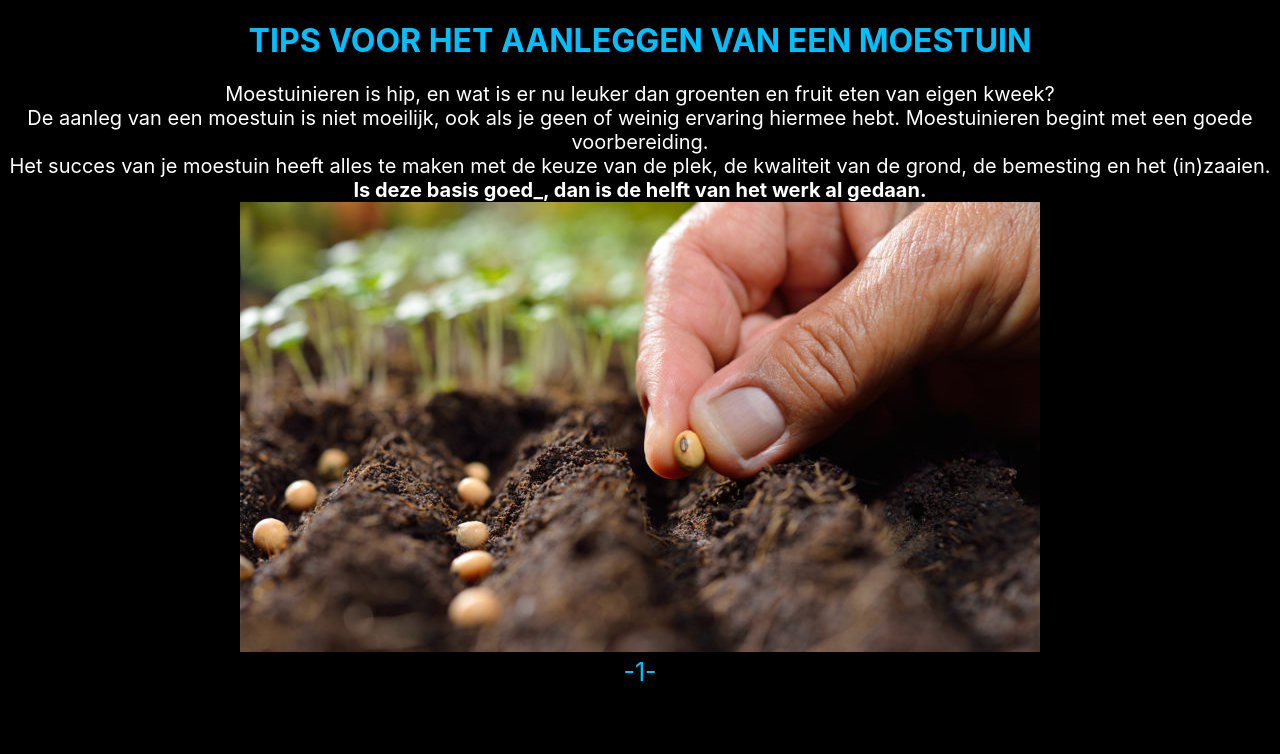
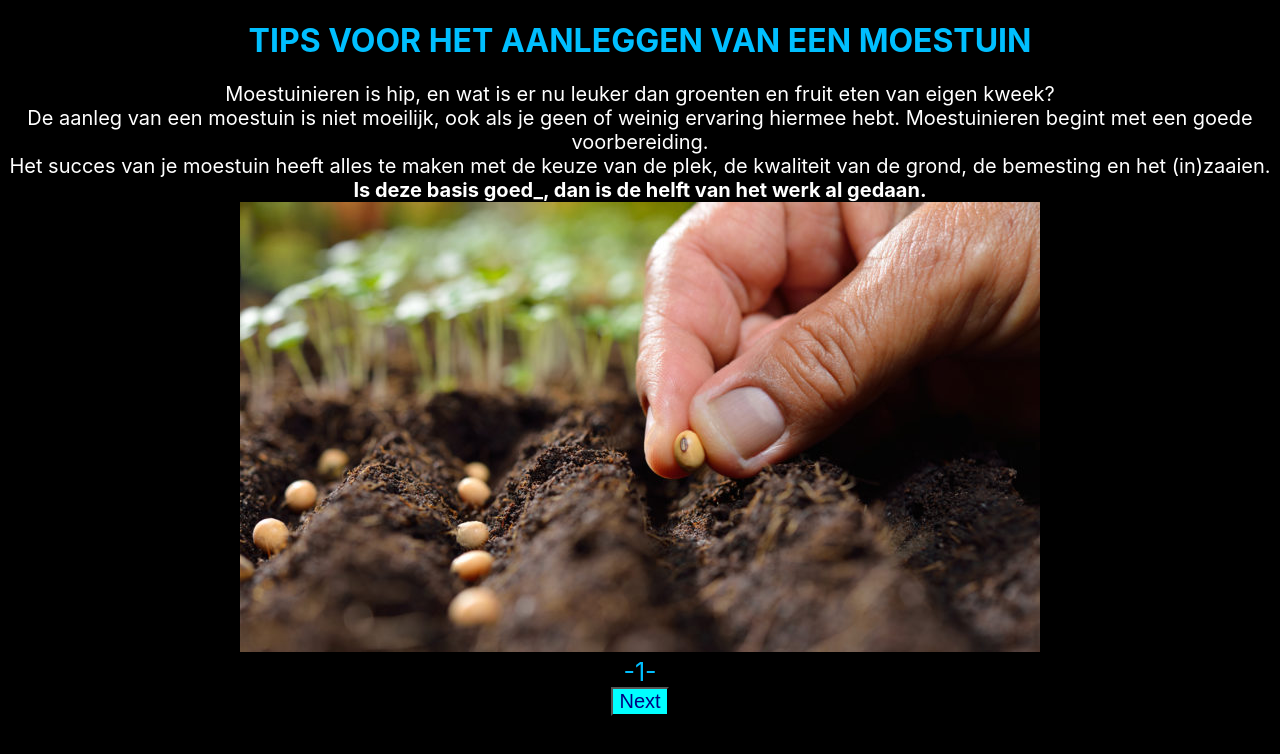
Before and after one commit to fouadissaad1/opdracht1week5, a React (Create React App) app: page / in a window 1280 px wide. Shown: the top 754 px of the page. Built offline with nearby package versions, Linux system fonts and the light colour scheme.

Commit message:
click op next page

```diff
--- a/src/App.js
+++ b/src/App.js
@@ -71,12 +71,18 @@ function IndexPage(props){
   </div>
 }
 function App() {
-  const [showMyfirtPage] = useState(DATA[0]);
+  const [showMyfirtPage,setShowMyfirtPage] = useState(DATA[0]);
 
+function nextPage(){
+  const indexofpage=DATA.findIndex(p=>p.pageNumber===showMyfirtPage.pageNumber)
+
+  return DATA[indexofpage <DATA.length -1 ? indexofpage+1:0];
+}
   return (
 
       <div className="section">
         <IndexPage indexPage={showMyfirtPage}/>
+        <button onClick={()=>setShowMyfirtPage(nextPage())}>Next</button>
       </div>
   );
 }
```
